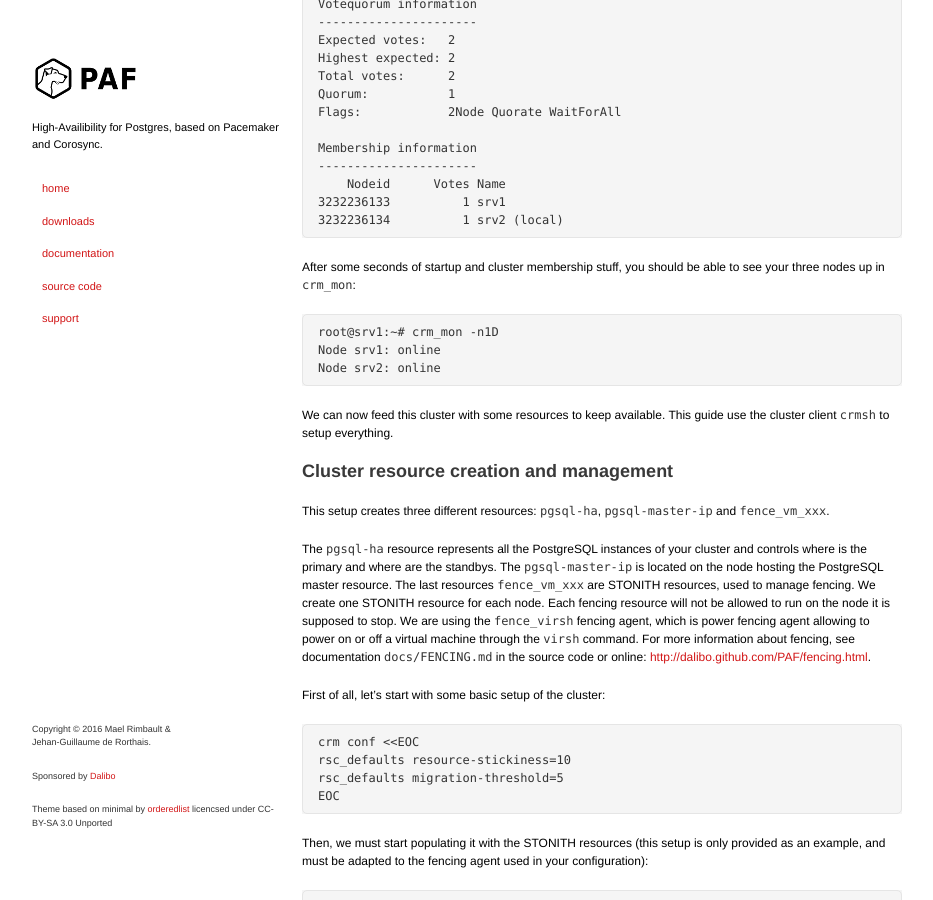
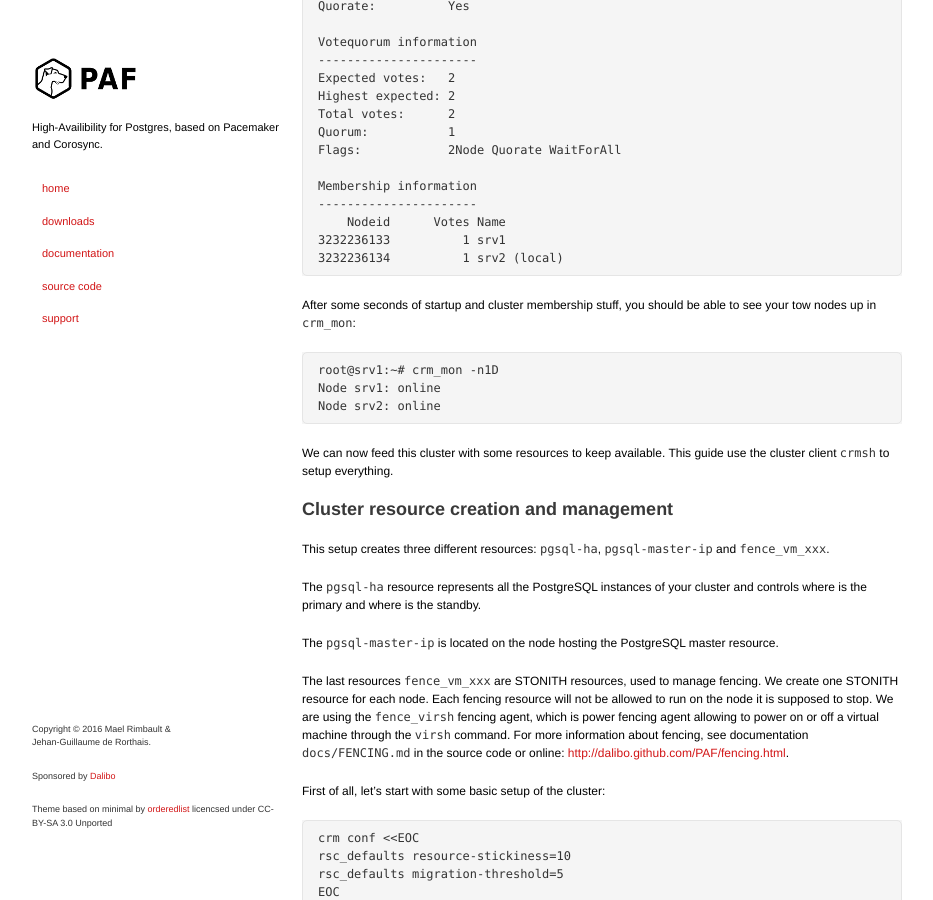
Before and after one commit to ClusterLabs/PAF, a Jekyll site: the page built from Quick_Start-Debian-8-two_nodes.md, in a window 1280 px wide and 900 px high, scrolled down 5528 px. Shown: the whole window, without its empty margins (173-1106 px from the left). Built offline with Jekyll 4.4.1, drawn with Linux system fonts in a browser that asks for light colours; some of the changed text lies outside the part shown.

Commit message:
Review/Fix of new quick start and link from the doc page

````diff
--- a/Quick_Start-Debian-8-two_nodes.md
+++ b/Quick_Start-Debian-8-two_nodes.md
@@ -9,7 +9,7 @@
 client and `PostgreSQL 9.6`.
 
 The focus will be on setting up a two node cluster. The specific stuff is in
-the "Corosync" part of this page and is not restricted to Debian 8.
+the "Corosync" [part of this page](#corosync) and is not restricted to Debian 8.
 
 ## Repository setup
 
@@ -43,7 +43,7 @@
 
 ## Network setup
 
-The cluster we are about to build include three servers called `srv1` and `srv2`.
+The cluster we are about to build includes two servers called `srv1` and `srv2`.
 Each of them have two network interfaces `eth1` and `eth2`. IP
 addresses of these servers are `192.168.2.10x/24` on the first interface,
 `192.168.3.10x/24` on the second one.
@@ -129,9 +129,9 @@
 Moreover, it requires a `recovery.conf` template ready to use. You can create
 a `recovery.conf` file suitable to your needs, the only requirements are:
 
-  * have `standby_mode = on`
-  * have `recovery_target_timeline = 'latest'`
-  * a `primary_conninfo` with an `application_name` set to the node name
+* have `standby_mode = on`
+* have `recovery_target_timeline = 'latest'`
+* a `primary_conninfo` with an `application_name` set to the node name
 
 Here are some quick steps to build your primary PostgreSQL instance and its
 standbys. The next steps suppose the primary PostgreSQL instance is on `srv1`.
@@ -212,7 +212,6 @@
 ```
 
 ## Cluster setup
-
 
 ### Pacemaker
 
@@ -321,7 +324,9 @@
 runtime.totem.pg.mrp.srp.members.3232266853.ip (str) = r(0) ip(192.168.2.101) r(1) ip(192.168.3.101)
 runtime.totem.pg.mrp.srp.members.3232266854.ip (str) = r(0) ip(192.168.2.102) r(1) ip(192.168.3.102)
 ```
+
 or
+
 ```
 root@srv2:~# corosync-quorumtool
 Quorum information
@@ -349,7 +354,7 @@
 ```
 
 After some seconds of startup and cluster membership stuff, you should be able
-to see your three nodes up in `crm_mon`:
+to see your tow nodes up in `crm_mon`:
 
 ```
 root@srv1:~# crm_mon -n1D
@@ -367,9 +372,11 @@
 and `fence_vm_xxx`.
 
 The `pgsql-ha` resource represents all the PostgreSQL instances of your cluster
-and controls where is the primary and where are the standbys.
+and controls where is the primary and where is the standby.
+
 The `pgsql-master-ip` is located on the node hosting the PostgreSQL master
 resource.
+
 The last resources `fence_vm_xxx` are STONITH resources, used to manage fencing.
 We create one STONITH resource for each node. Each fencing resource will not be
 allowed to run on the node it is supposed to stop. We are using the
````
Also changed, not shown: other parts of Quick_Start-Debian-8-two_nodes.md (+8 -4 lines), documentation.md (+1 -0 lines).
